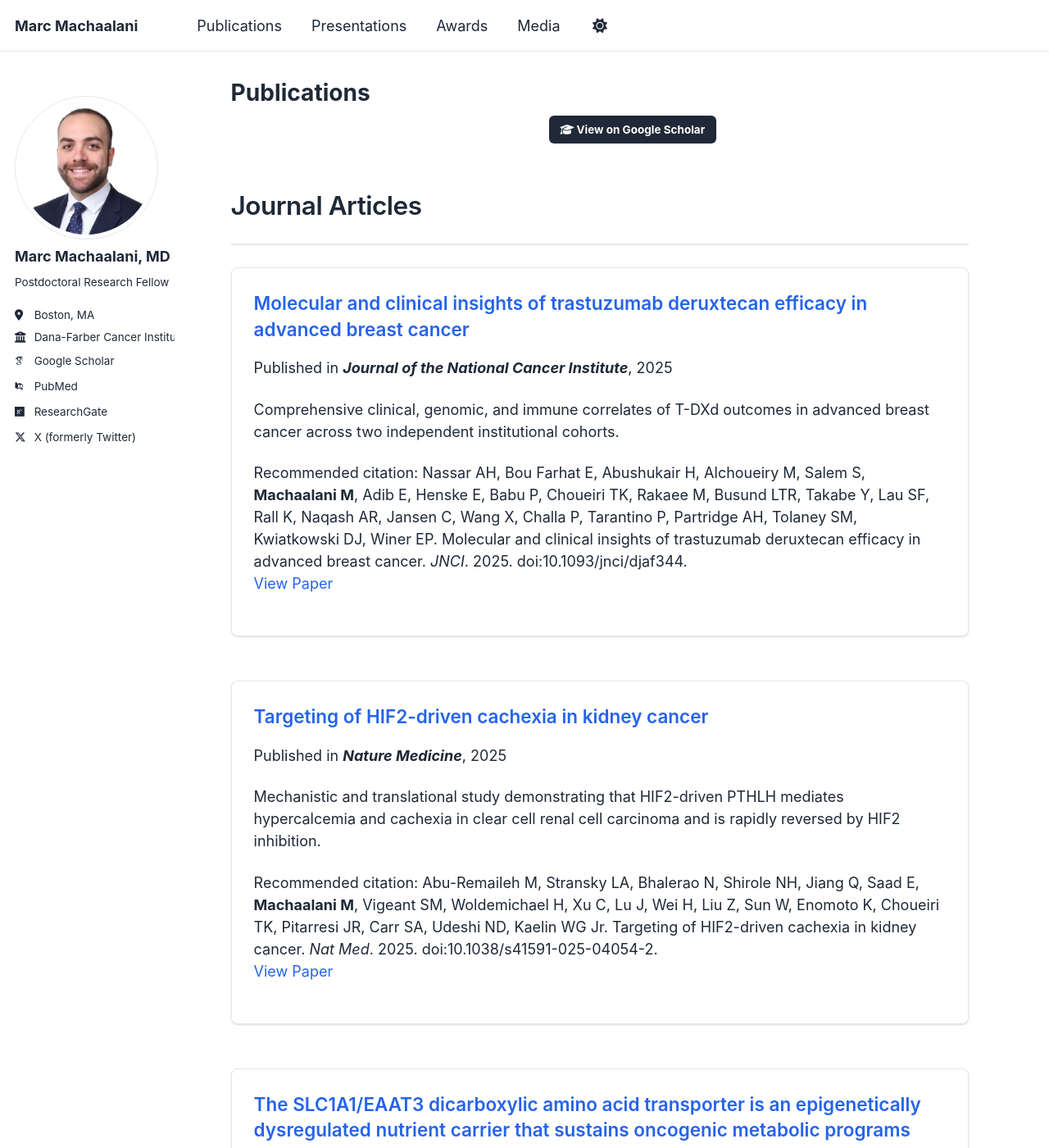
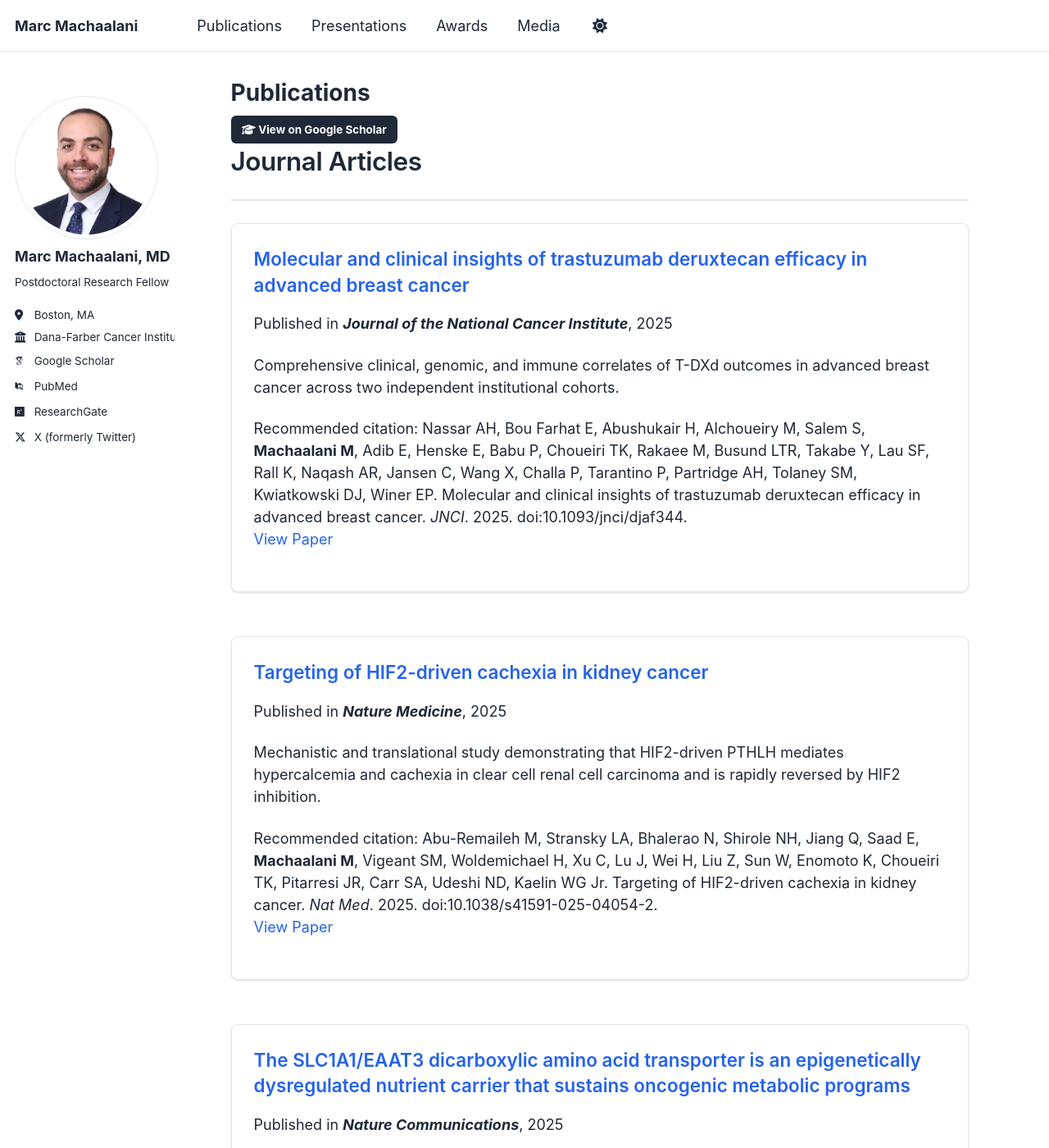
Before and after one commit to MarcMachaalani/marcmachaalani.github.io, a Jekyll site: the page built from _pages/publications.html, in a window 1280 px wide and 1400 px high. Shown: the whole window at 82% size. Built offline with Jekyll 4.4.1, drawn with Linux system fonts in a browser that asks for light colours; some web fonts are replaced; a script bundle is joined from its source files by our own code; library files that are not in the unit come from our copies.

Commit message:
Fix Google Scholar button positioning on publications page

```diff
--- a/_pages/publications.html
+++ b/_pages/publications.html
@@ -5,13 +5,11 @@ permalink: /publications/
 author_profile: true
 ---
 
-<div class="publications-header">
-  {% if site.author.googlescholar %}
-    <a href="{{ site.author.googlescholar }}" class="btn">
-      <i class="fas fa-graduation-cap"></i> View on Google Scholar
-    </a>
-  {% endif %}
-</div>
+{% if site.author.googlescholar %}
+  <a href="{{ site.author.googlescholar }}" class="btn publications-scholar-btn">
+    <i class="fas fa-graduation-cap"></i> View on Google Scholar
+  </a>
+{% endif %}
 
 {% include base_path %}
 
--- a/_sass/layout/_publications.scss
+++ b/_sass/layout/_publications.scss
@@ -4,11 +4,11 @@
 
 .publications-header {
   margin-bottom: 3rem;
-  text-align: center;
 
   .scholar-link {
     display: flex;
-    justify-content: center;
+    justify-content: flex-start;
+    margin-top: 1rem;
 
     .btn {
       padding: 0.75rem 1.5rem;
```
